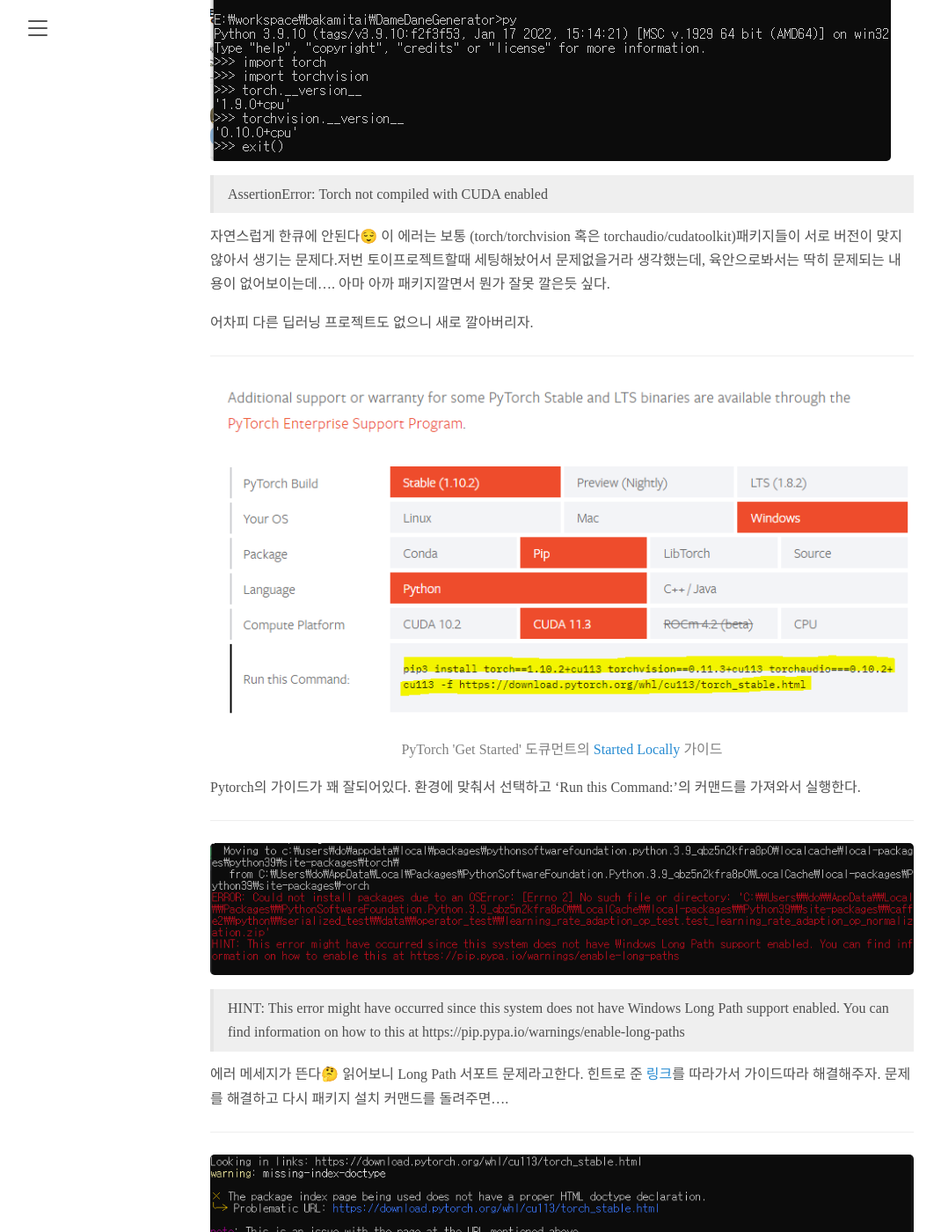
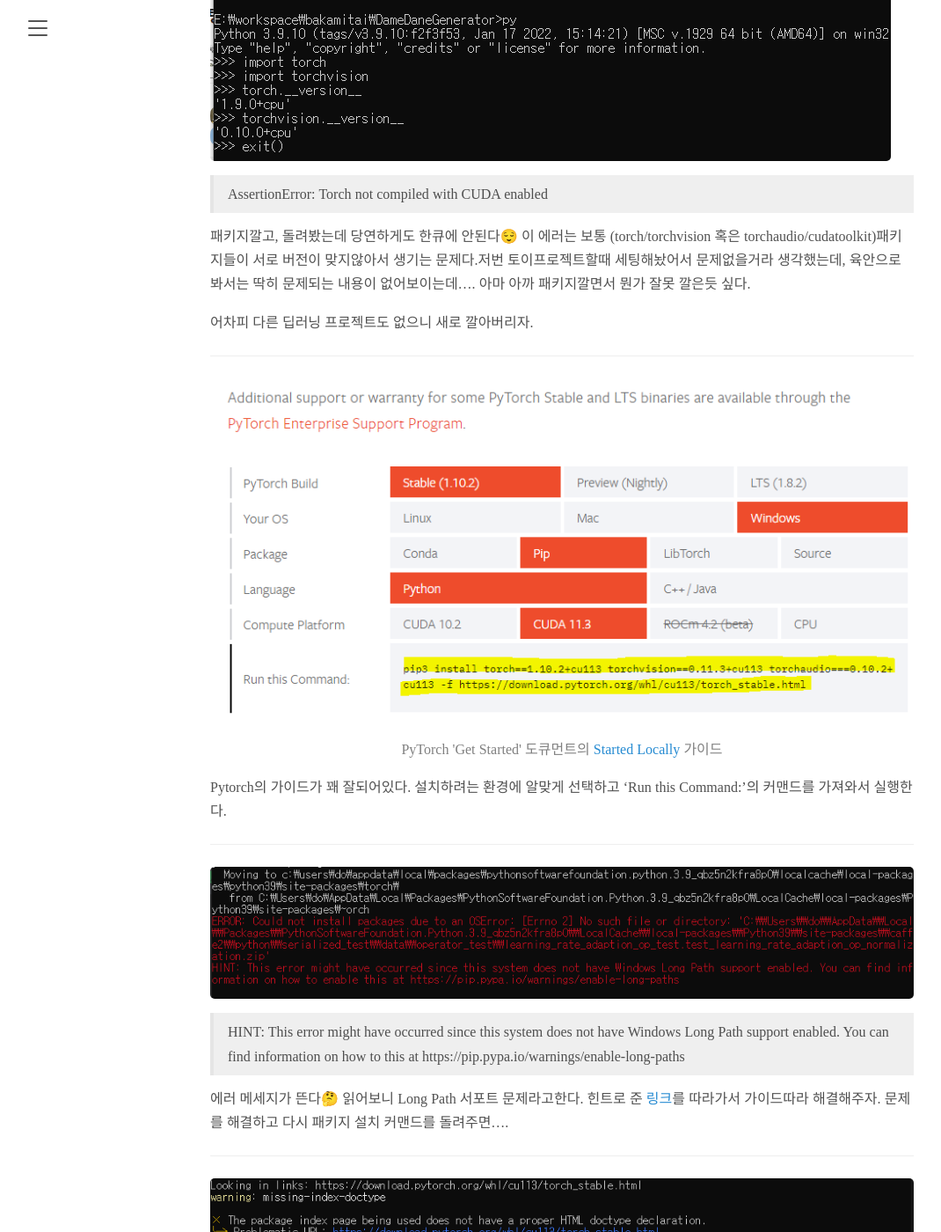
Before and after one commit to chillyMind/chillyMind.github.io, a Jekyll site: the page built from _posts/2022-02-16-damedane-meme.md, in a window 1280 px wide and 1400 px high, scrolled down 1259 px. Shown: the whole window at 88% size, without its empty margins (1-1071 px from the left). Built offline with Jekyll 4.4.1, drawn with Linux system fonts in a browser that asks for light colours; some web fonts are replaced.

Commit message:
마이너 수정

```diff
--- a/_posts/2022-02-16-damedane-meme.md
+++ b/_posts/2022-02-16-damedane-meme.md
@@ -21,7 +21,7 @@
 
 > AssertionError: Torch not compiled with CUDA enabled
 
-자연스럽게 한큐에 안된다😌 이 에러는 보통 (torch/torchvision 혹은 torchaudio/cudatoolkit)패키지들이 서로 버전이 맞지않아서 생기는 문제다.저번 토이프로젝트할때 세팅해놨어서 문제없을거라 생각했는데, 육안으로봐서는 딱히 문제되는 내용이 없어보이는데.... 아마 아까 패키지깔면서 뭔가 잘못 깔은듯 싶다.
+패키지깔고, 돌려봤는데 당연하게도 한큐에 안된다😌 이 에러는 보통 (torch/torchvision 혹은 torchaudio/cudatoolkit)패키지들이 서로 버전이 맞지않아서 생기는 문제다.저번 토이프로젝트할때 세팅해놨어서 문제없을거라 생각했는데, 육안으로봐서는 딱히 문제되는 내용이 없어보이는데.... 아마 아까 패키지깔면서 뭔가 잘못 깔은듯 싶다.
 
 어차피 다른 딥러닝 프로젝트도 없으니 새로 깔아버리자.
 <hr/>
@@ -30,7 +30,7 @@
   <img src="/public/img/torchnotcompiledwithcuda_tracking_1.PNG" style="padding:1;margin:1;">
   PyTorch 'Get Started' 도큐먼트의 <a href="https://pytorch.org/get-started/locally/">Started Locally</a> 가이드
 </p>
-Pytorch의 가이드가 꽤 잘되어있다. 환경에 맞춰서 선택하고 'Run this Command:'의 커맨드를 가져와서 실행한다.
+Pytorch의 가이드가 꽤 잘되어있다. 설치하려는 환경에 알맞게 선택하고 'Run this Command:'의 커맨드를 가져와서 실행한다.
 
 <hr/>
 
```
Also changed, not shown: _posts/2022-01-26-sync-async-blocking-nonblocking.md (deleted, +0 -6 lines).
